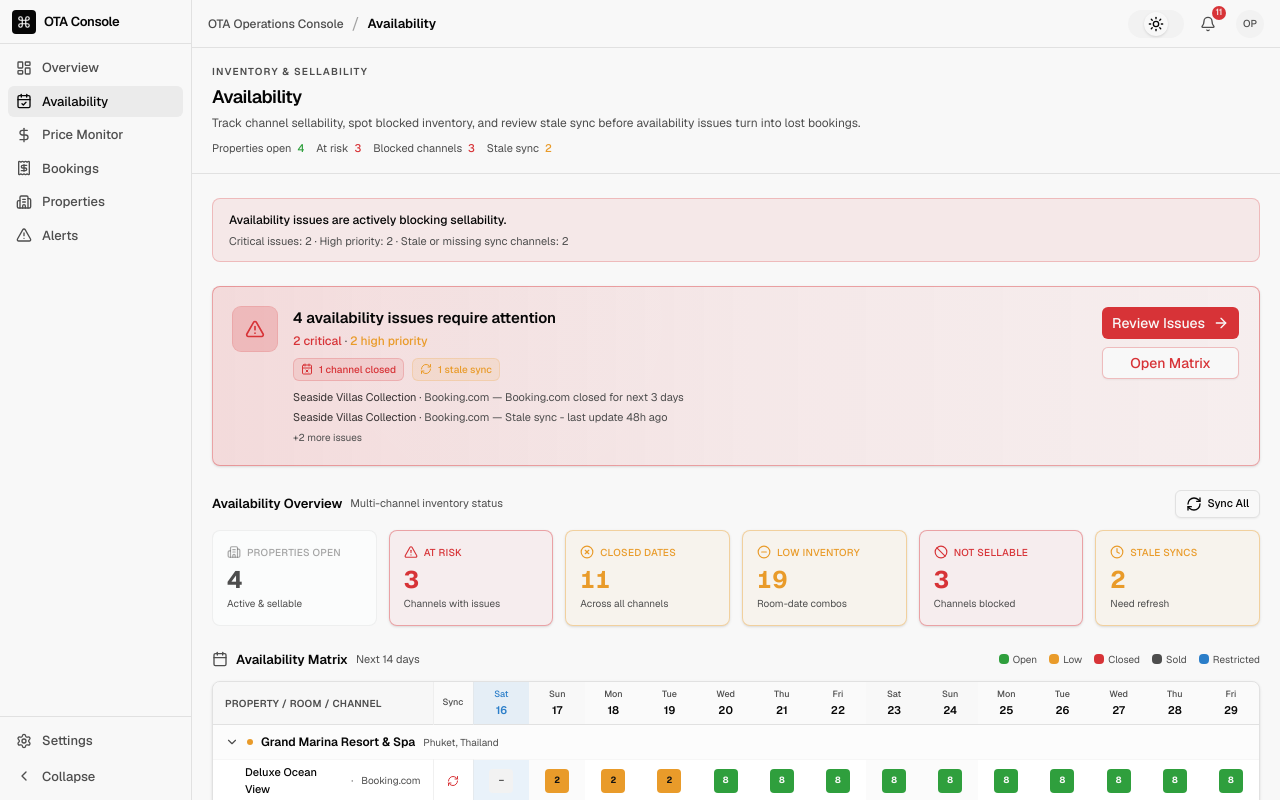
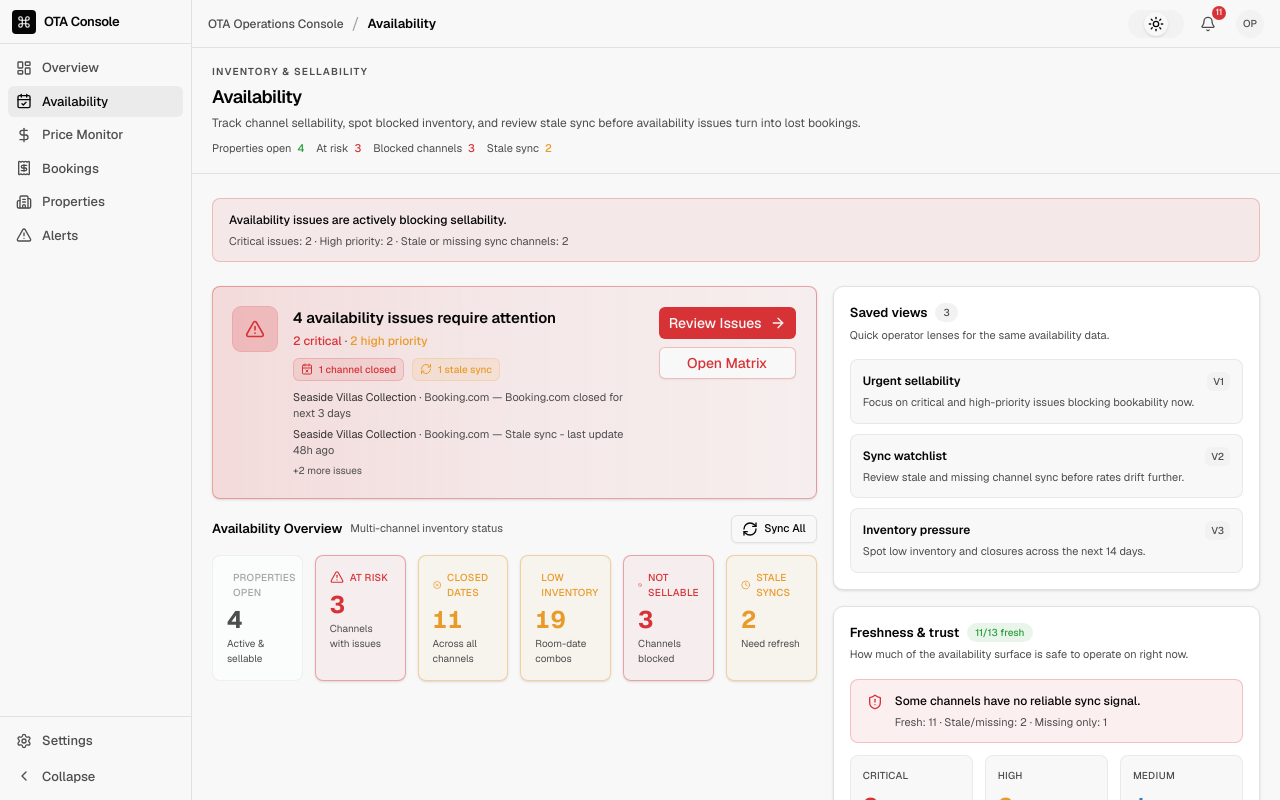
Before and after one commit to iclouist/OTA---Dashboard, a Next.js app: page /availability in a window 1280 px wide. Built offline with nearby package versions, Linux system fonts and the light colour scheme.

Commit message:
Enhance availability screen with operator review panels

```diff
--- a/app/availability/page.tsx
+++ b/app/availability/page.tsx
@@ -1,6 +1,7 @@
 'use client';
 
 import * as React from 'react';
+import { AlertTriangle, Clock3, Filter, LayoutGrid, ShieldAlert } from 'lucide-react';
 import { DashboardLayout } from '@/components/dashboard/layout';
 import {
   AvailabilityHero,
@@ -10,6 +11,7 @@ import {
   ActionableIssuesList,
 } from '@/components/dashboard/availability';
 import { PageHeader, PageMetaItem } from '@/components/dashboard/page-header';
+import { SectionHeader } from '@/components/dashboard/section-header';
 import { StateBanner } from '@/components/dashboard/state-banner';
 import {
   availabilitySnapshots,
@@ -18,14 +20,38 @@ import {
   availabilityKPIs,
   properties,
 } from '@/lib/mock-data';
+import { Button } from '@/components/ui/button';
 import { getRollingDates } from '@/lib/utils';
 import type { AvailabilityStatus, SyncFreshnessStatus } from '@/lib/types';
+
+const savedViews = [
+  {
+    id: 'urgent',
+    label: 'Urgent sellability',
+    description: 'Focus on critical and high-priority issues blocking bookability now.',
+  },
+  {
+    id: 'sync',
+    label: 'Sync watchlist',
+    description: 'Review stale and missing channel sync before rates drift further.',
+  },
+  {
+    id: 'inventory',
+    label: 'Inventory pressure',
+    description: 'Spot low inventory and closures across the next 14 days.',
+  },
+];
 
 export default function AvailabilityPage() {
   const criticalIssues = sellabilityIssues.filter(i => i.severity === 'critical' && i.status === 'active');
   const highIssues = sellabilityIssues.filter(i => i.severity === 'high' && i.status === 'active');
+  const mediumIssues = sellabilityIssues.filter(i => i.severity === 'medium' && i.status === 'active');
   const blockedChannels = channelAvailabilityStatus.filter(c => !c.sellable).length;
   const staleChannels = channelAvailabilityStatus.filter(c => c.syncStatus === 'stale' || c.syncStatus === 'missing').length;
+  const missingSyncChannels = channelAvailabilityStatus.filter(c => c.syncStatus === 'missing').length;
+  const freshChannels = channelAvailabilityStatus.filter(c => c.syncStatus === 'fresh').length;
+  const totalChannels = channelAvailabilityStatus.length;
+  const activeIssues = sellabilityIssues.filter(i => i.status === 'active');
 
   // Use dynamic rolling dates
   const rollingDates = getRollingDates(14);
@@ -109,20 +135,132 @@ export default function AvailabilityPage() {
           </div>
         )}
 
+        <section className="px-5">
+          <div className="grid grid-cols-1 gap-4 lg:grid-cols-12">
+            <div className="lg:col-span-7 space-y-4">
               {/* Hero - Critical Issues Banner */}
-        <div className="px-5">
               <AvailabilityHero
                 criticalIssues={criticalIssues}
                 highIssues={highIssues}
                 onReviewIssues={handleReviewIssues}
                 onOpenMatrix={handleOpenMatrix}
               />
+
+              {/* KPI Strip */}
+              <AvailabilityKPIStrip kpis={availabilityKPIs} />
             </div>
 
-        {/* KPI Strip */}
-        <div className="px-5">
-          <AvailabilityKPIStrip kpis={availabilityKPIs} />
+            <div className="lg:col-span-5 space-y-4">
+              <div className="rounded-xl border border-border bg-card p-4 shadow-sm">
+                <SectionHeader
+                  title="Saved views"
+                  description="Quick operator lenses for the same availability data."
+                  badge={<span className="rounded-full bg-muted px-2 py-0.5 text-[10px] font-medium text-muted-foreground">{savedViews.length}</span>}
+                />
+                <div className="mt-4 space-y-2.5">
+                  {savedViews.map((view, index) => (
+                    <button
+                      key={view.id}
+                      type="button"
+                      className="w-full rounded-lg border border-border/70 bg-background px-3 py-3 text-left transition-colors hover:bg-muted/30"
+                    >
+                      <div className="flex items-start justify-between gap-3">
+                        <div>
+                          <p className="text-[12px] font-semibold text-foreground">{view.label}</p>
+                          <p className="mt-1 text-[11px] text-muted-foreground">{view.description}</p>
                         </div>
+                        <span className="rounded-md bg-muted px-1.5 py-0.5 text-[10px] font-medium text-muted-foreground">
+                          V{index + 1}
+                        </span>
+                      </div>
+                    </button>
+                  ))}
+                </div>
+              </div>
+
+              <div className="rounded-xl border border-border bg-card p-4 shadow-sm">
+                <SectionHeader
+                  title="Freshness & trust"
+                  description="How much of the availability surface is safe to operate on right now."
+                  badge={<span className="rounded-full bg-success/10 px-2 py-0.5 text-[10px] font-medium text-success">{freshChannels}/{totalChannels} fresh</span>}
+                />
+                <div className="mt-4 space-y-3">
+                  <StateBanner
+                    tone={missingSyncChannels > 0 ? 'critical' : staleChannels > 0 ? 'warning' : 'success'}
+                    icon={missingSyncChannels > 0 ? <ShieldAlert className="h-4 w-4 text-critical" /> : <Clock3 className="h-4 w-4 text-warning" />}
+                    title={missingSyncChannels > 0 ? 'Some channels have no reliable sync signal.' : staleChannels > 0 ? 'Some channel data is getting stale.' : 'Freshness looks healthy across channels.'}
+                    description={`Fresh: ${freshChannels} · Stale/missing: ${staleChannels} · Missing only: ${missingSyncChannels}`}
+                  />
+                  <div className="grid grid-cols-3 gap-3">
+                    <div className="rounded-lg border border-border/60 bg-background p-3">
+                      <p className="text-[10px] font-medium uppercase tracking-wide text-muted-foreground">Critical</p>
+                      <p className="mt-2 text-2xl font-bold tabular-nums text-critical">{criticalIssues.length}</p>
+                      <p className="mt-1 text-[10px] text-muted-foreground">Immediate blockers</p>
+                    </div>
+                    <div className="rounded-lg border border-border/60 bg-background p-3">
+                      <p className="text-[10px] font-medium uppercase tracking-wide text-muted-foreground">High</p>
+                      <p className="mt-2 text-2xl font-bold tabular-nums text-warning">{highIssues.length}</p>
+                      <p className="mt-1 text-[10px] text-muted-foreground">Next to clear</p>
+                    </div>
+                    <div className="rounded-lg border border-border/60 bg-background p-3">
+                      <p className="text-[10px] font-medium uppercase tracking-wide text-muted-foreground">Medium</p>
+                      <p className="mt-2 text-2xl font-bold tabular-nums text-info">{mediumIssues.length}</p>
+                      <p className="mt-1 text-[10px] text-muted-foreground">Watchlist load</p>
+                    </div>
+                  </div>
+                </div>
+              </div>
+            </div>
+          </div>
+        </section>
+
+        <section ref={issuesSectionRef} className="px-5">
+          <div className="rounded-xl border border-border bg-card p-4 shadow-sm">
+            <SectionHeader
+              title="Issue queue"
+              description="Triage the highest-impact availability problems before reviewing the full matrix."
+              badge={<span className="rounded-full bg-warning/10 px-2 py-0.5 text-[10px] font-medium text-warning">{activeIssues.length} active</span>}
+              actions={
+                <div className="flex items-center gap-2">
+                  <Button variant="outline" size="sm" className="h-8 gap-1.5 text-[11px]">
+                    <Filter className="h-3.5 w-3.5" />
+                    Filter queue
+                  </Button>
+                  <Button variant="outline" size="sm" className="h-8 gap-1.5 text-[11px]" onClick={handleOpenMatrix}>
+                    <LayoutGrid className="h-3.5 w-3.5" />
+                    Open matrix
+                  </Button>
+                </div>
+              }
+            />
+            <div className="mt-4 grid grid-cols-1 gap-3 md:grid-cols-3">
+              <div className="rounded-lg border border-critical/30 bg-critical/5 p-3">
+                <div className="flex items-center gap-2 text-critical">
+                  <AlertTriangle className="h-4 w-4" />
+                  <span className="text-[11px] font-semibold uppercase tracking-wide">Critical blockers</span>
+                </div>
+                <p className="mt-2 text-2xl font-bold tabular-nums text-critical">{criticalIssues.length}</p>
+                <p className="mt-1 text-[10px] text-muted-foreground">Channels or properties that are not safely sellable.</p>
+              </div>
+              <div className="rounded-lg border border-warning/30 bg-warning/5 p-3">
+                <div className="flex items-center gap-2 text-warning">
+                  <Clock3 className="h-4 w-4" />
+                  <span className="text-[11px] font-semibold uppercase tracking-wide">Sync watchlist</span>
+                </div>
+                <p className="mt-2 text-2xl font-bold tabular-nums text-warning">{staleChannels}</p>
+                <p className="mt-1 text-[10px] text-muted-foreground">Channels with stale or missing refresh signals.</p>
+              </div>
+              <div className="rounded-lg border border-info/30 bg-info/5 p-3">
+                <div className="flex items-center gap-2 text-info">
+                  <ShieldAlert className="h-4 w-4" />
+                  <span className="text-[11px] font-semibold uppercase tracking-wide">Needs review</span>
+                </div>
+                <p className="mt-2 text-2xl font-bold tabular-nums text-info">{mediumIssues.length + highIssues.length}</p>
+                <p className="mt-1 text-[10px] text-muted-foreground">Items that may soon affect bookability or trust.</p>
+              </div>
+            </div>
+          </div>
+        </section>
 
         {/* Availability Matrix */}
         <section ref={matrixSectionRef} className="px-5">
@@ -138,7 +276,7 @@ export default function AvailabilityPage() {
         </div>
 
         {/* Actionable Issues List */}
-        <section ref={issuesSectionRef} className="px-5 pb-6">
+        <section className="px-5 pb-6">
           <ActionableIssuesList issues={sellabilityIssues} />
         </section>
       </div>
```
Lines whose indentation alone changed are shown as unchanged.
